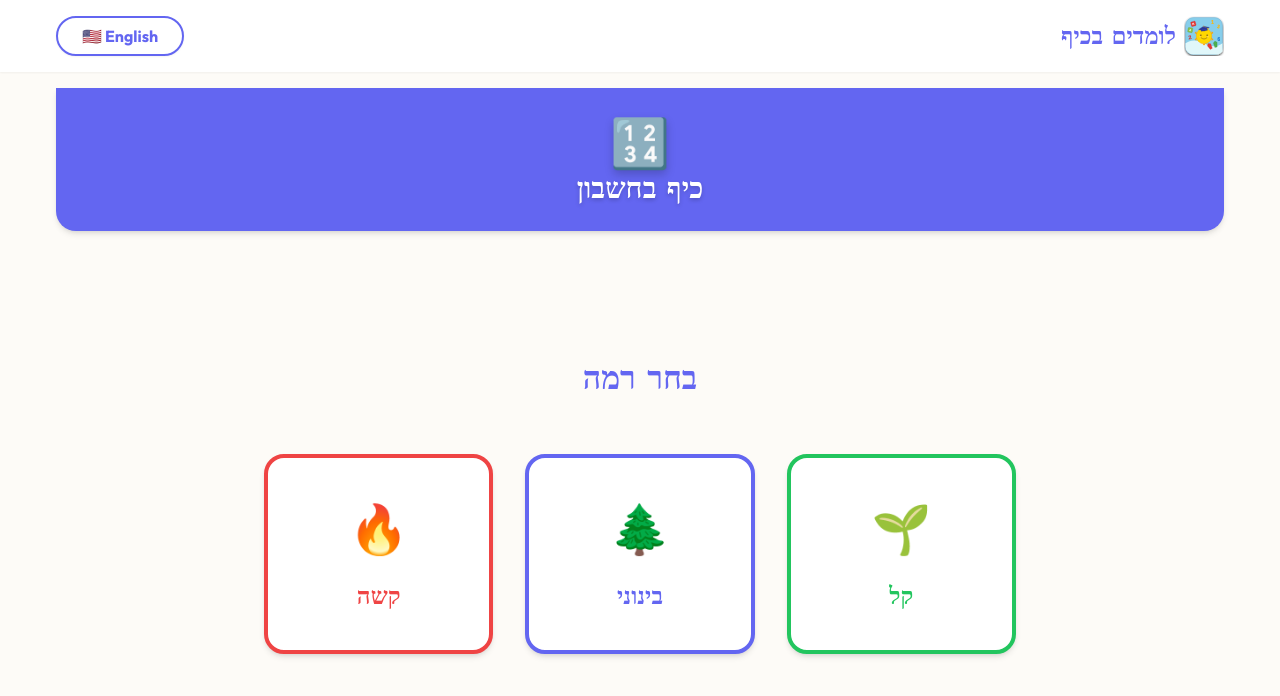
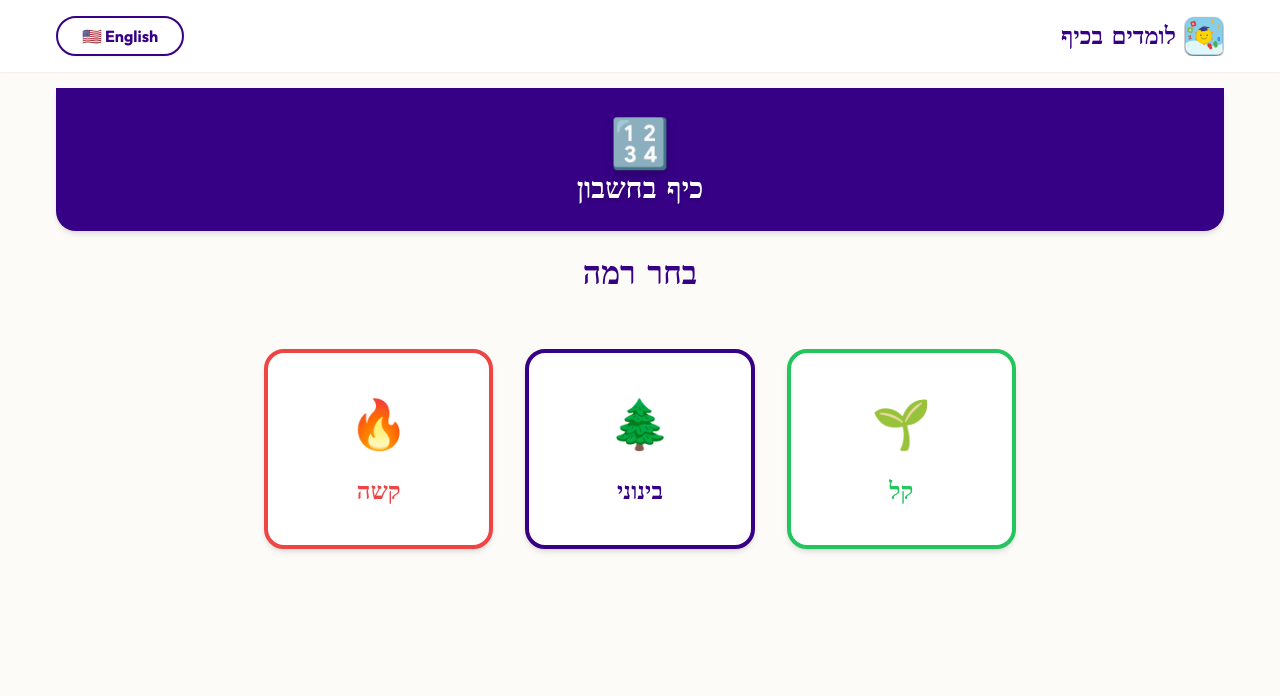
Before and after one commit to tzahita/kids-world, a React (Vite) app: page /math in a window 1280 px wide. Shown: the top 696 px of the page. Built offline with nearby package versions, Linux system fonts and the light colour scheme.

Commit message:
feat: Implement conditional header visibility and content scrollability in FeaturePageLayout, used by Math page, and update primary theme colors.

```diff
--- a/src/components/FeaturePageLayout/FeaturePageLayout.tsx
+++ b/src/components/FeaturePageLayout/FeaturePageLayout.tsx
@@ -58,6 +58,7 @@ export default function FeaturePageLayout({ title, emoji, color, children, hideH
 
       <ContentContainer
         layout
+        $scrollable={!hideHeader}
         initial={{ y: 20, opacity: 0 }}
         animate={{ y: 0, opacity: 1 }}
         transition={{ delay: 0.5 }}
--- a/src/components/FeaturePageLayout/FeaturePageLayoutStyled.tsx
+++ b/src/components/FeaturePageLayout/FeaturePageLayoutStyled.tsx
@@ -31,7 +31,7 @@ export const Title = styled(motion.h1)`
   text-shadow: 0 2px 4px rgba(0, 0, 0, 0.2);
 `;
 
-export const ContentContainer = styled(motion.div)`
+export const ContentContainer = styled(motion.div)<{ $scrollable?: boolean }>`
   width: 100%;
   max-width: 1200px;
   margin: 0 auto;
@@ -39,8 +39,9 @@ export const ContentContainer = styled(motion.div)`
   flex: 1;
   display: flex;
   flex-direction: column;
-  justify-content: center; /* Center game content vertically */
-  overflow: hidden;
+  justify-content: ${({ $scrollable }) => ($scrollable ? 'flex-start' : 'center')};
+  overflow-y: ${({ $scrollable }) => ($scrollable ? 'auto' : 'hidden')};
+  overflow-x: hidden;
 `;
 
 export const Card = styled.div`
--- a/src/pages/Math/Math.tsx
+++ b/src/pages/Math/Math.tsx
@@ -1,4 +1,4 @@
-import { Routes, Route } from 'react-router-dom';
+import { Routes, Route, useLocation } from 'react-router-dom';
 import FeaturePageLayout from '../../components/FeaturePageLayout/FeaturePageLayout';
 import { theme } from '../../styles/theme';
 import { useTranslation } from 'react-i18next';
@@ -8,8 +8,16 @@ import MathGame from './components/MathGame/MathGame';
 
 export default function Math() {
   const { t } = useTranslation();
+  const location = useLocation();
+  const isGameRoute = location.pathname.split('/').length > 2;
+
   return (
-    <FeaturePageLayout title={t('pages.math.title')} emoji="🔢" color={theme.colors.primary}>
+    <FeaturePageLayout
+      title={t('pages.math.title')}
+      emoji="🔢"
+      color={theme.colors.primary}
+      hideHeader={isGameRoute}
+    >
       <Routes>
         <Route index element={<DifficultySelection />} />
         <Route path=":difficulty" element={<OperationSelection />} />
--- a/src/styles/theme.ts
+++ b/src/styles/theme.ts
@@ -1,7 +1,7 @@
 export const theme = {
   colors: {
-    primary: '#6366f1', // Indigo
-    primaryHover: '#4f46e5',
+    primary: '#360185', // Indigo
+    primaryHover: '#360185c0',
     secondary: '#f59e0b', // Amber/Orange
     accent: '#ec4899', // Pink
     success: '#22c55e',
```
